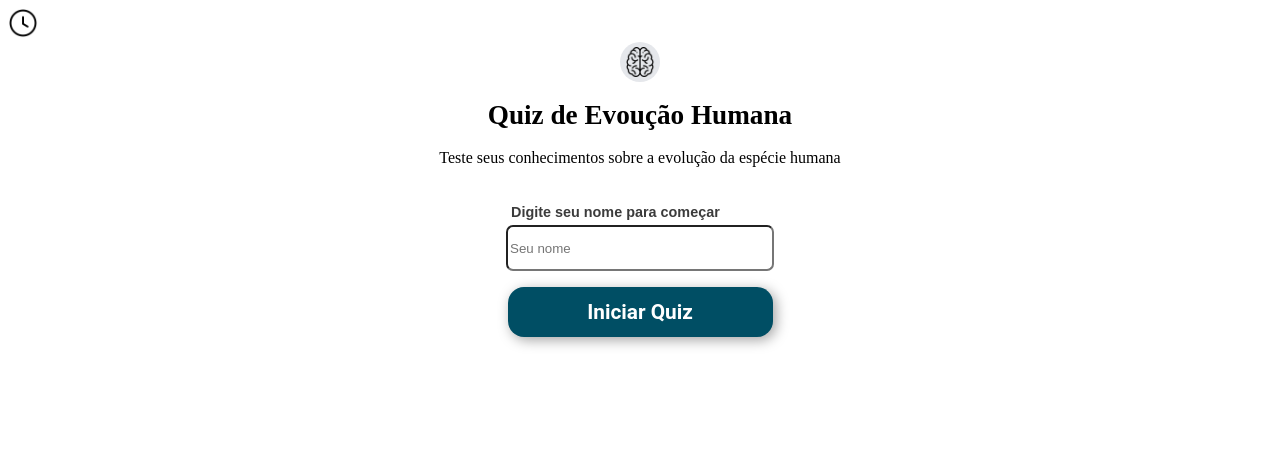
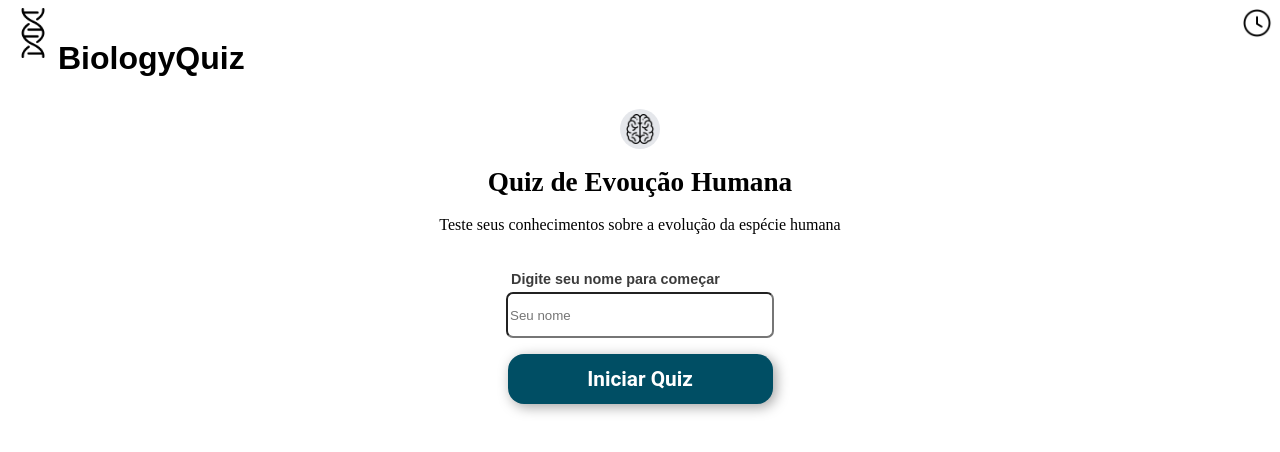
Before and after one commit to alejandrofonsecac/Bio-Questionario, a React (Vite) app: page / in a window 1280 px wide. Shown: the top 452 px of the page. Built offline with nearby package versions, Linux system fonts and the light colour scheme.

Commit message:
Header atualizado

```diff
--- a/src/App.jsx
+++ b/src/App.jsx
@@ -167,8 +167,9 @@ function App() {
   return (
     <>
             <header>
-                <div>
-
+                <div className={style.containerDna}>
+                    <img src="../public/dna.png" alt="Icone de DNA" className={style.iconDna}/>
+                    <p>BiologyQuiz</p>
                 </div>
 
                 <div>
--- a/style.module.css
+++ b/style.module.css
@@ -20,7 +20,27 @@ body{
 /*--- Header ---*/
 
 header{
+  display: flex;
+  justify-content: space-between;
+  height: 10%;
+}
 
+.containerDna{
+  display: flex;
+}
+
+.containerDna >  .iconDna{
+  display: flex;
+  align-items: center;
+  justify-content: center;
+  width: 50px;
+  height: 50px;
+}
+
+.containerDna > p{
+  font-family: var(--fonte-titulo);
+  font-weight: bolder;
+  font-size: 2em;
 }
 
 .iconTimer{
```
Also changed, not shown: public/dna.png (added).
